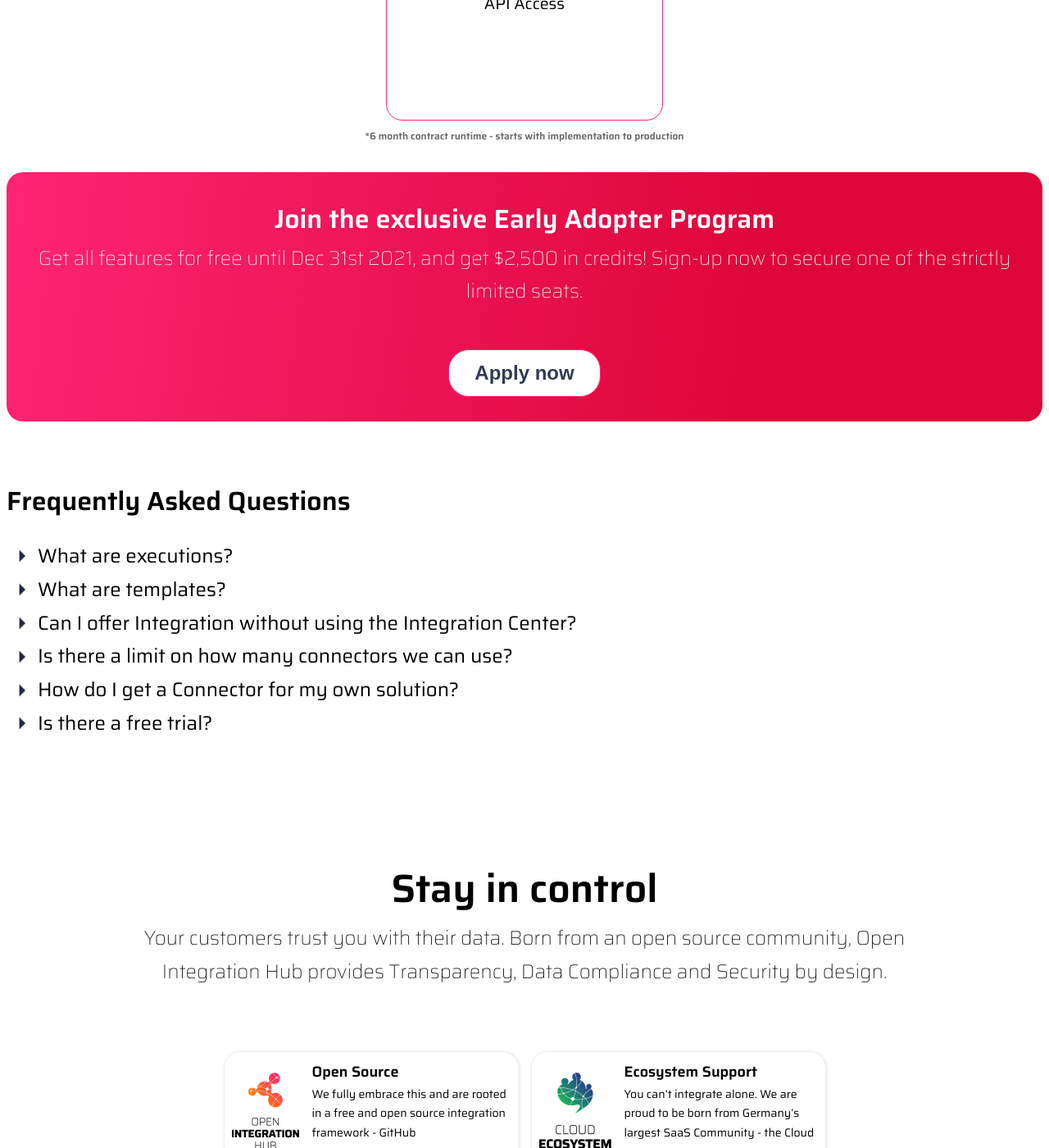
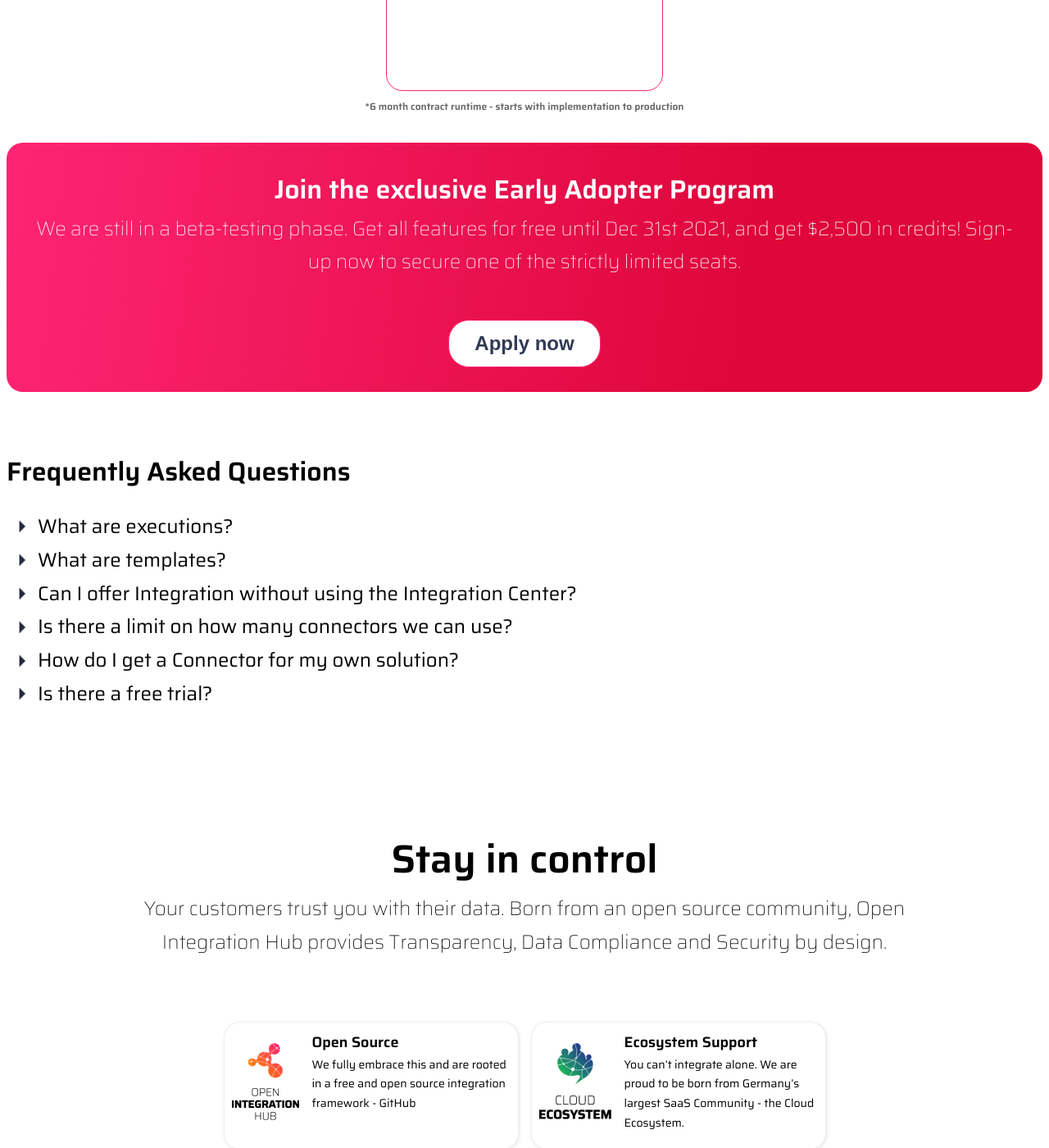
Before and after one commit to CloudEcosystemDev/Platform-Website, a Jekyll site: the page built from index.html, in a window 1280 px wide and 1400 px high, scrolled down 6192 px. Shown: the whole window at 82% size. Built offline with Jekyll 4.4.1, drawn with Linux system fonts in a browser that asks for light colours; comment, search, counter and statistics services are not loaded.

Commit message:
early adopter section and  text styling

```diff
--- a/index.html
+++ b/index.html
@@ -333,11 +333,11 @@
   <div class="radiant-small-container">
     <div class="cont-header">Join the exclusive Early Adopter Program</div>
     <div class="cont-subheader">
-      Get all features for free until Dec 31st 2021, and get $2,500 in credits!
+      We are still in a beta-testing phase. Get all features for free until Dec 31st 2021, and get $2,500 in credits!
       Sign-up now to secure one of the strictly limited seats.
     </div>
     <div>
-      <a href="https://app.openintegrationhub.com/register"
+      <a href="book-demo.html"
         ><button class="dark-text-cont">Apply now</button></a
       >
     </div>
@@ -350,7 +350,7 @@
         <img src="assets/dropdown.png" alt="oih logo" id="v1" />
         <span class="question-text">What are executions? </span>
       </div>
-      <div class="panel" id="p1">
+      <div class="panel question-body" id="p1">
         <p>
           When an Integration is active the connectors execute functions to
           perform API calls and pass on data. Every time such an action is
@@ -372,7 +372,7 @@
         <img src="assets/dropdown.png" alt="oih logo" id="v2" />
         <span class="question-text">What are templates? </span>
       </div>
-      <div class="panel" id="p2">
+      <div class="panel question-body" id="p2">
         <p>
           The steps necessary to let data flow from one application to another
           are defined in what we call Integration Flows. You will create a
@@ -389,7 +389,7 @@
           >Can I offer Integration without using the Integration Center?
         </span>
       </div>
-      <div class="panel" id="p3">
+      <div class="panel question-body" id="p3">
         <p>
           Yes. The Integration Center is one way to get you started quickly and
           without much need for development. If you prefer to bring the
@@ -407,7 +407,7 @@
           >Is there a limit on how many connectors we can use?
         </span>
       </div>
-      <div class="panel" id="p4">
+      <div class="panel question-body" id="p4">
         <p>No. You can use as many connectors as you want.</p>
       </div>
       <div class="question" id="5" onclick="accord(this.id)">
@@ -416,7 +416,7 @@
           >How do I get a Connector for my own solution?
         </span>
       </div>
-      <div class="panel" id="p5">
+      <div class="panel question-body" id="p5">
         <p>
           An easy first step is to use generic components, such as our REST
           Component, to connect to your own API. When you are ready to move to
@@ -429,7 +429,7 @@
         <img src="assets/dropdown.png" alt="oih logo" id="v6" />
         <span class="question-text">Is there a free trial? </span>
       </div>
-      <div class="panel" id="p6">
+      <div class="panel question-body" id="p6">
         <p>
           Your account is free by default, so you can test the platform. You
           only need to sign-up for a commercial plan once you want to implement
--- a/sass/base/_typography.scss
+++ b/sass/base/_typography.scss
@@ -16,6 +16,7 @@
 .intro-header {
   font-size: 60px;
   font-weight: 600;
+  line-height: 1.4;
   color: #de063a;
 }
 
@@ -52,3 +53,9 @@
   font-weight: 400;
   margin-left: 15px;
 }
+
+.question-body {
+  font-size: 24px;
+  font-weight: 200;
+  margin-left: 15px;
+}
```
Also changed, not shown: sass/main.css (+7 -0 lines).
